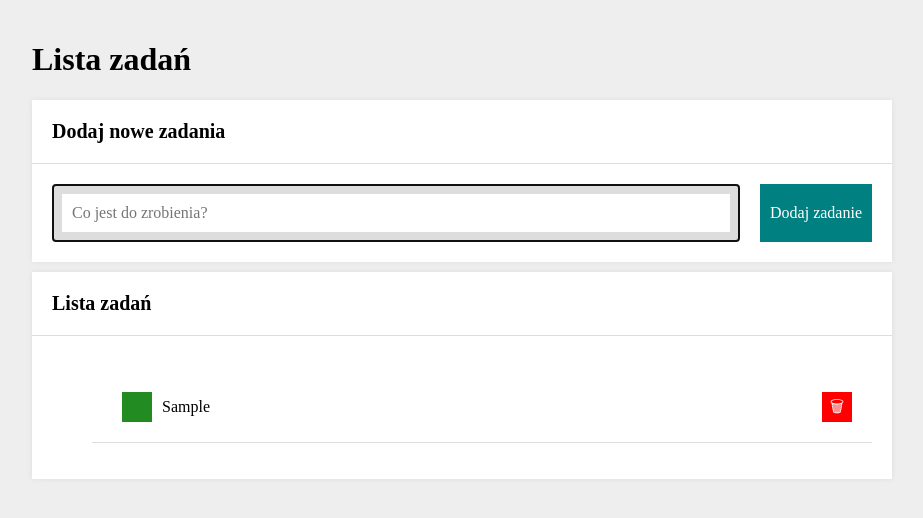
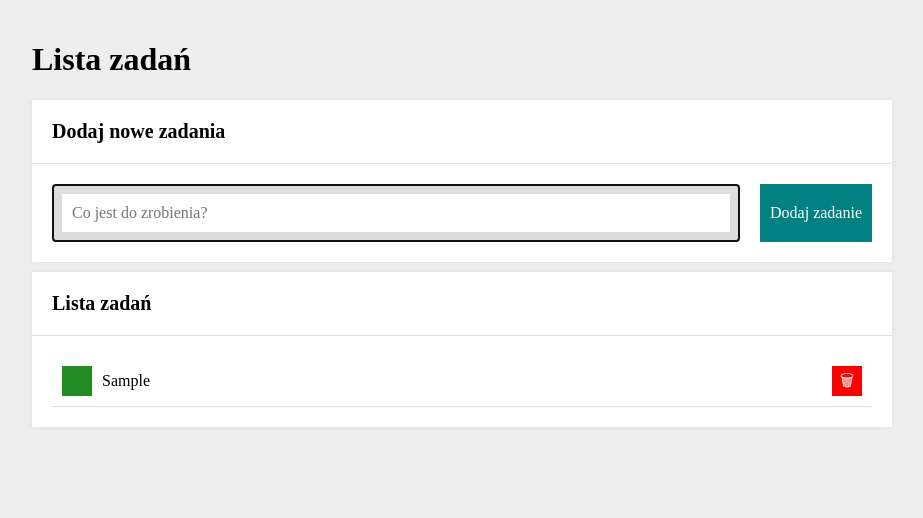
Before and after one commit to BarbaraKomenda/Lista-zada-, a plain HTML site: page index.html in a window 1280 px wide. Both pictures are taken after typing "Sample" into the empty fields and a click on the button "Dodaj zadanie". Shown: the whole page, without its empty margins (178-1101 px from the left). Drawn offline with nearby package versions, Linux system fonts and the light colour scheme.

Commit message:
adding "s"

```diff
--- a/css/tasks.css
+++ b/css/tasks.css
@@ -1,5 +1,5 @@
 .tasks {
-    list-style: none;
+    list-style-type: none;
     margin: 0;
     padding: 0;
 }
@@ -9,7 +9,7 @@
     grid-template-columns: auto 1fr auto;
     grid-gap: 10px;
     align-items: center;
-    padding: 20px;
+    padding: 10px;
     border-bottom: 1px solid #ddd;
 }
 
@@ -19,7 +19,7 @@
     width: 30px;
     height: 30px;
     padding: 0;
-    margin-left: 10px;
+    margin-left: 0px;
 }
 
 .tasks__button--toggleDone {
--- a/index.html
+++ b/index.html
@@ -37,7 +37,7 @@
         <section class="section">
             <h2 class="section__header">Lista zadań</h2>
             <div class="section__body">
-                <ul class="task js-tasks submit"></ul>
+                <ul class="tasks js-tasks submit"></ul>
             </div>
         </section>
         </header>
```
